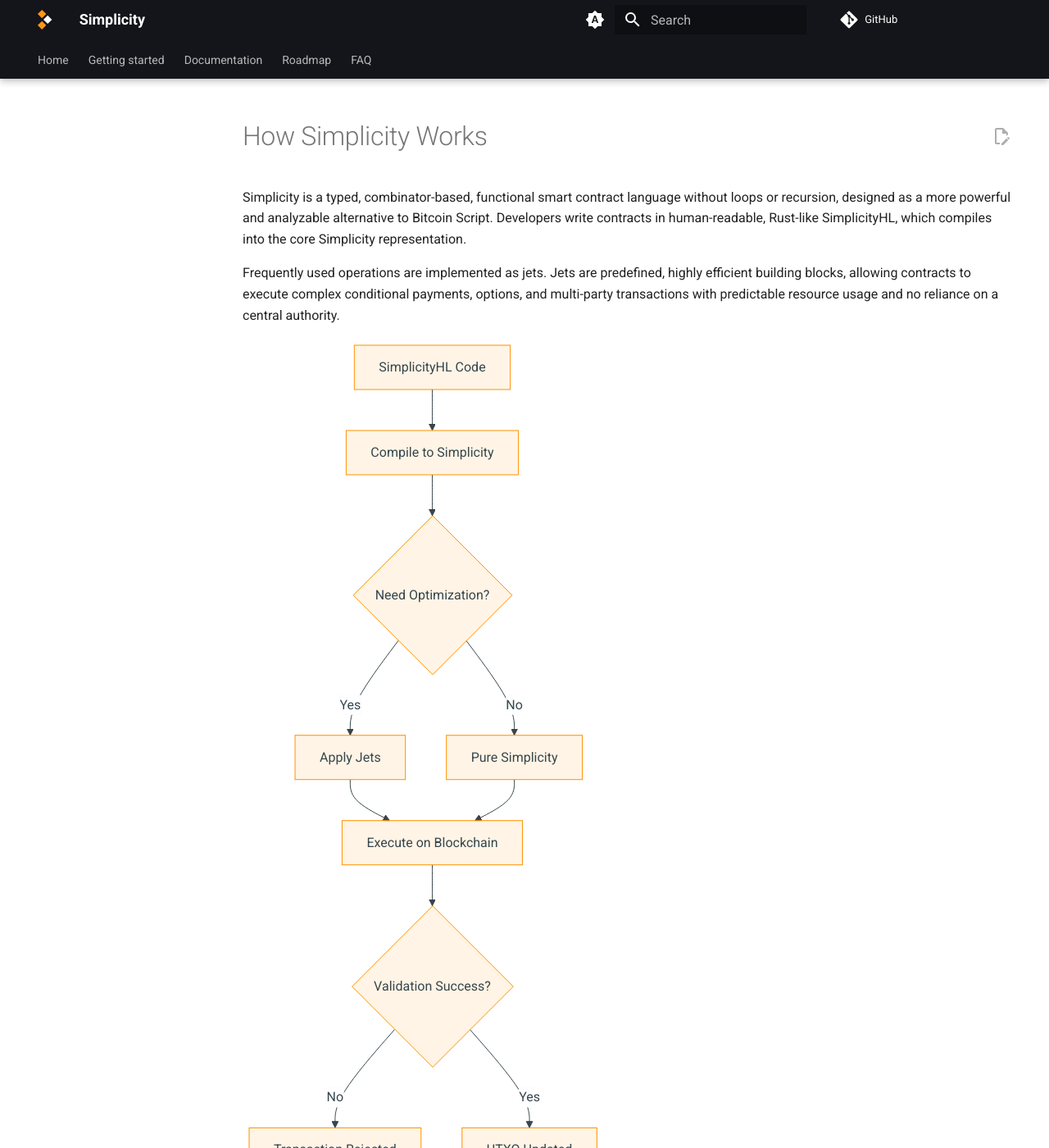
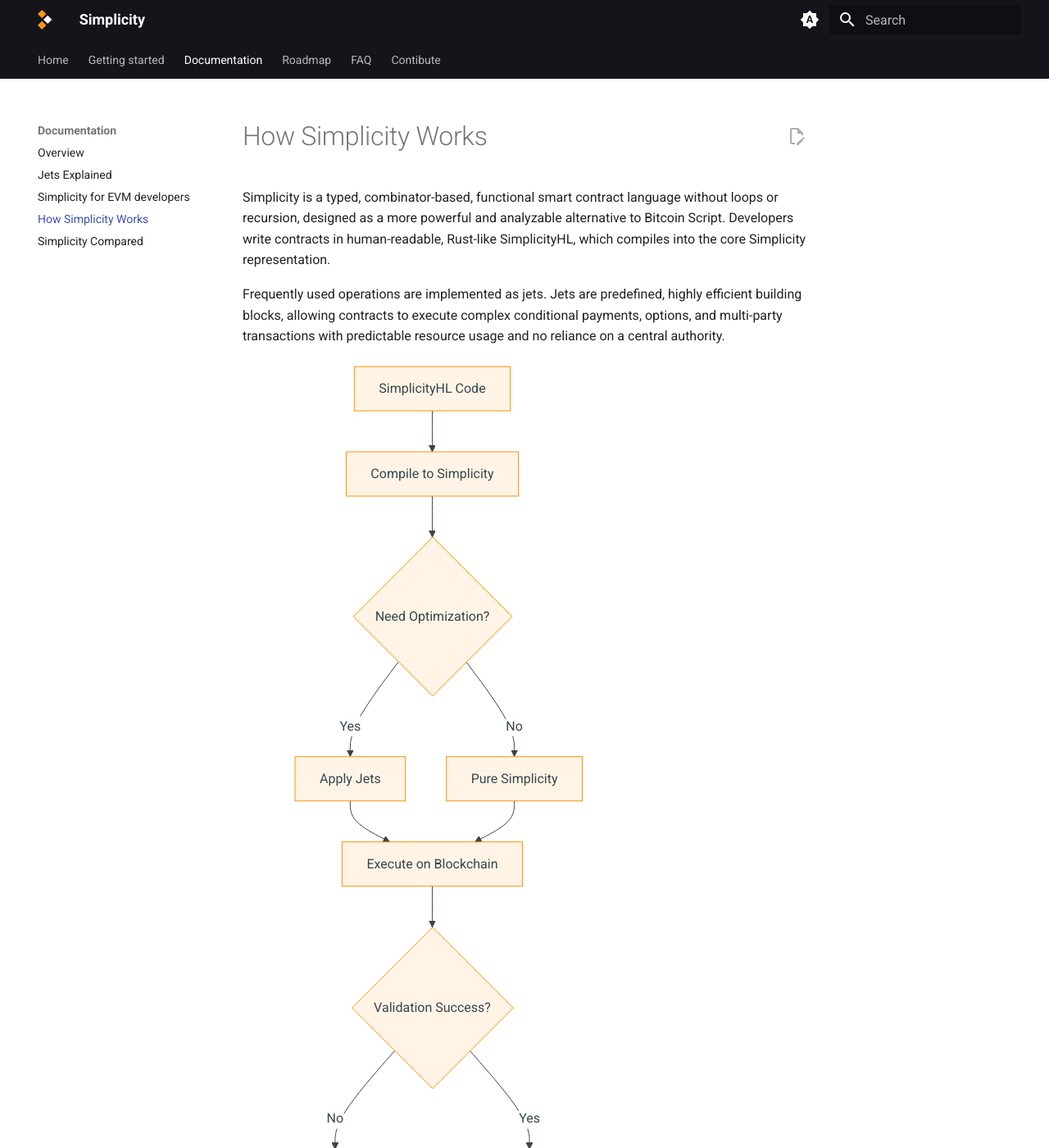
Before and after one commit to imaginator/simplicity-lang-org, an MkDocs documentation site: the page built from docs/documentation/how-simplicity-works.md, in a window 1280 px wide and 1400 px high. Shown: the whole window at 82% size. Built offline with MkDocs 1.6.1 and Material for MkDocs 9.7.7, drawn with Linux system fonts in a browser that asks for light colours; comment, search, counter and statistics services are not loaded; some of the changed text lies outside the part shown.

Commit message:
fix layout and content

```diff
--- /dev/null
+++ b/docs/stylesheets/extra.css
@@ -0,0 +1,4 @@
+/* Hide the GitHub repository link/icon in the header */
+.md-header__source {
+    display: none !important;
+}
--- a/mkdocs.yml
+++ b/mkdocs.yml
@@ -10,24 +10,35 @@ theme:
   favicon: assets/favicon.png
   logo: assets/logo-symbol.svg
   features:
+    - announce.dismiss
     - content.action.edit
+    # - content.action.view
+    - content.code.annotate
+    - content.code.copy
+    - content.code.select
+    - content.footnote.tooltips
+    # - content.tabs.link
+    - content.tooltips
+    # - header.autohide
+    - navigation.expand
     - navigation.footer
-    - content.code.annotate
-    - navigation.tabs # Top-level sections as tabs
-    - navigation.tabs.sticky # Sticky navigation tabs
-    - navigation.sections # Section headers in sidebar
-    - navigation.expand # Expand subsections by default
-    - navigation.indexes # Section index pages
-    - navigation.top # Back to top button
-    - navigation.tracking # Anchor tracking
-    - search.highlight # Highlight search terms
-    - search.share # Share search link
-    - search.suggest # Search suggestions
-    - content.code.copy # Copy code button
-    - content.code.annotate # Code annotations
-    - content.tabs.link # Link content tabs
-    - toc.follow # Follow table of contents
-    - toc.integrate # Integrate TOC in sidebar
+    - navigation.indexes
+    # - navigation.instant
+    # - navigation.instant.prefetch
+    # - navigation.instant.progress
+    # - navigation.instant.preview
+    # - navigation.path
+    # - navigation.prune
+    - navigation.sections
+    - navigation.tabs
+    # - navigation.tabs.sticky
+    - navigation.top
+    # - navigation.tracking
+    - search.highlight
+    - search.share
+    - search.suggest
+    - toc.follow
+    # - toc.integrate
   palette:
     # Palette toggle for automatic mode
     - media: "(prefers-color-scheme)"
@@ -76,10 +87,14 @@ markdown_extensions:
   - pymdownx.tabbed:
       alternate_style: true
 
+extra_css:
+  - stylesheets/extra.css
+
 extra:
+  generator: false # Removes "Made with Material for MkDocs" footer text
   social:
     - icon: simple/youtube
-      link: https://youtube.com/@blockstreamresearch
+      link: https://www.youtube.com/@Blockstream/search?query=simplicity
     - icon: simple/telegram
       link: https://t.me/simplicity_lang
     - icon: fontawesome/brands/github
@@ -105,13 +120,12 @@ extra:
             Thanks for your feedback! Help us improve this page by
             using our <a href="..." target="_blank" rel="noopener">feedback form</a>.
 
-copyright: Copyright &copy; 2025 James Willett
+copyright: Copyright &copy; 2025 Blockstream
 
 repo_url: https://github.com/BlockstreamResearch/simplicity
+repo_name: ""  # Hides the GitHub link/icon from title bar while keeping edit functionality
 edit_uri: edit/main/docs/
 
-extra_css:
-  - stylesheets/extra.css
 nav:
   - Home: index.md
   - Getting started:
@@ -120,88 +134,11 @@ nav:
       - Rust: getting-started/rust.md
       - SimplicityHL: getting-started/simplicityhl.md
   - Documentation:
-      - Simplicity Jets: documentation/jets-explained.md
+      - Overview: documentation/overview.md
+      - Jets Explained: documentation/jets-explained.md
+      - Simplicity for EVM developers: documentation/simplicity-for-evm-developers.md
+      - How Simplicity Works: documentation/how-simplicity-works.md
+      - Simplicity Compared: documentation/simplicity-compared.md
   - Roadmap: roadmap.md
   - FAQ: faq.md
-#       - Browser support: browser-support.md
-#       - Enterprise feedback: enterprise-support.md
-#       - Philosophy: philosophy.md
-#       - Alternatives: alternatives.md
-#       - License: license.md
-#       - Tutorials:
-#           - tutorials/index.md
-#           - "Blogs":
-#               - tutorials/blogs/basic.md
-#               - tutorials/blogs/navigation.md
-#               - tutorials/blogs/engage.md
-#           - "Social cards":
-#               - tutorials/social/basic.md
-#               - tutorials/social/custom.md
-#       - Changelog:
-#           - changelog/index.md
-#           - How to upgrade: upgrade.md
-#   - Setup:
-#       - setup/index.md
-#       - Changing the colors: setup/changing-the-colors.md
-#       - Changing the fonts: setup/changing-the-fonts.md
-#       - Changing the language: setup/changing-the-language.md
-#       - Changing the logo and icons: setup/changing-the-logo-and-icons.md
-#       - Ensuring data privacy: setup/ensuring-data-privacy.md
-#       - Setting up navigation: setup/setting-up-navigation.md
-#       - Setting up site search: setup/setting-up-site-search.md
-#       - Setting up site analytics: setup/setting-up-site-analytics.md
-#       - Setting up social cards: setup/setting-up-social-cards.md
-#       - Setting up a blog: setup/setting-up-a-blog.md
-#       - Setting up tags: setup/setting-up-tags.md
-#       - Setting up versioning: setup/setting-up-versioning.md
-#       - Setting up the header: setup/setting-up-the-header.md
-#       - Setting up the footer: setup/setting-up-the-footer.md
-#       - Adding a git repository: setup/adding-a-git-repository.md
-#       - Adding a comment system: setup/adding-a-comment-system.md
-#       - Building an optimized site: setup/building-an-optimized-site.md
-#       - Building for offline usage: setup/building-for-offline-usage.md
-#       - Extensions:
-#           - setup/extensions/index.md
-#           - Python Markdown: setup/extensions/python-markdown.md
-#           - Python Markdown Extensions: setup/extensions/python-markdown-extensions.md
-#   - Plugins:
-#       - plugins/index.md
-#       - Blog: plugins/blog.md
-#       - Group: plugins/group.md
-#       - Info: plugins/info.md
-#       - Meta: plugins/meta.md
-#       - Offline: plugins/offline.md
-#       - Optimize: plugins/optimize.md
-#       - Privacy: plugins/privacy.md
-#       - Projects: plugins/projects.md
-#       - Search: plugins/search.md
-#       - Social: plugins/social.md
-#       - Tags: plugins/tags.md
-#       - Typeset: plugins/typeset.md
-#       - Requirements:
-#           - Image processing: plugins/requirements/image-processing.md
-#           - Caching: plugins/requirements/caching.md
-#   - Reference:
-#       - reference/index.md
-#       - Admonitions: reference/admonitions.md
-#       - Annotations: reference/annotations.md
-#       - Buttons: reference/buttons.md
-#       - Code blocks: reference/code-blocks.md
-#       - Content tabs: reference/content-tabs.md
-#       - Data tables: reference/data-tables.md
-#       - Diagrams: reference/diagrams.md
-#       - Footnotes: reference/footnotes.md
-#       - Formatting: reference/formatting.md
-#       - Grids: reference/grids.md
-#       - Icons, Emojis: reference/icons-emojis.md
-#       - Images: reference/images.md
-#       - Lists: reference/lists.md
-#       - Math: reference/math.md
-#       - Tooltips: reference/tooltips.md
-#   - Insiders:
-#       - insiders/index.md
-#       - Why sponsor us: insiders/why-sponsor-us.md
-#       - What's in it for you: insiders/benefits.md
-#       - Who is sponsoring: insiders/our-sponsors.md
-#       - Sponsoring tiers: insiders/sponsoring-tiers.md
-#       - How to sponsor: insiders/how-to-sponsor.md
+  - Contibute: contribute.md
```
Also changed, not shown: README.md (+13 -0 lines), docs/contribute.md (added, +1 -0 lines), docs/documentation/how-simplicity-works.md (renamed from docs/How-Simplicity-Works.md, +10 -11 lines), docs/documentation/overview.md (added, +25 -0 lines), docs/faq.md (+1 -1 lines), docs/documentation/jets-explained.md (renamed from docs/jets-explained.md), docs/documentation/simplicity-compared.md (renamed from docs/Simplicity-Compared.md), docs/documentation/simplicity-for-evm-developers.md (renamed from docs/simplicity-for-evm-developers.md), 1 other file.
